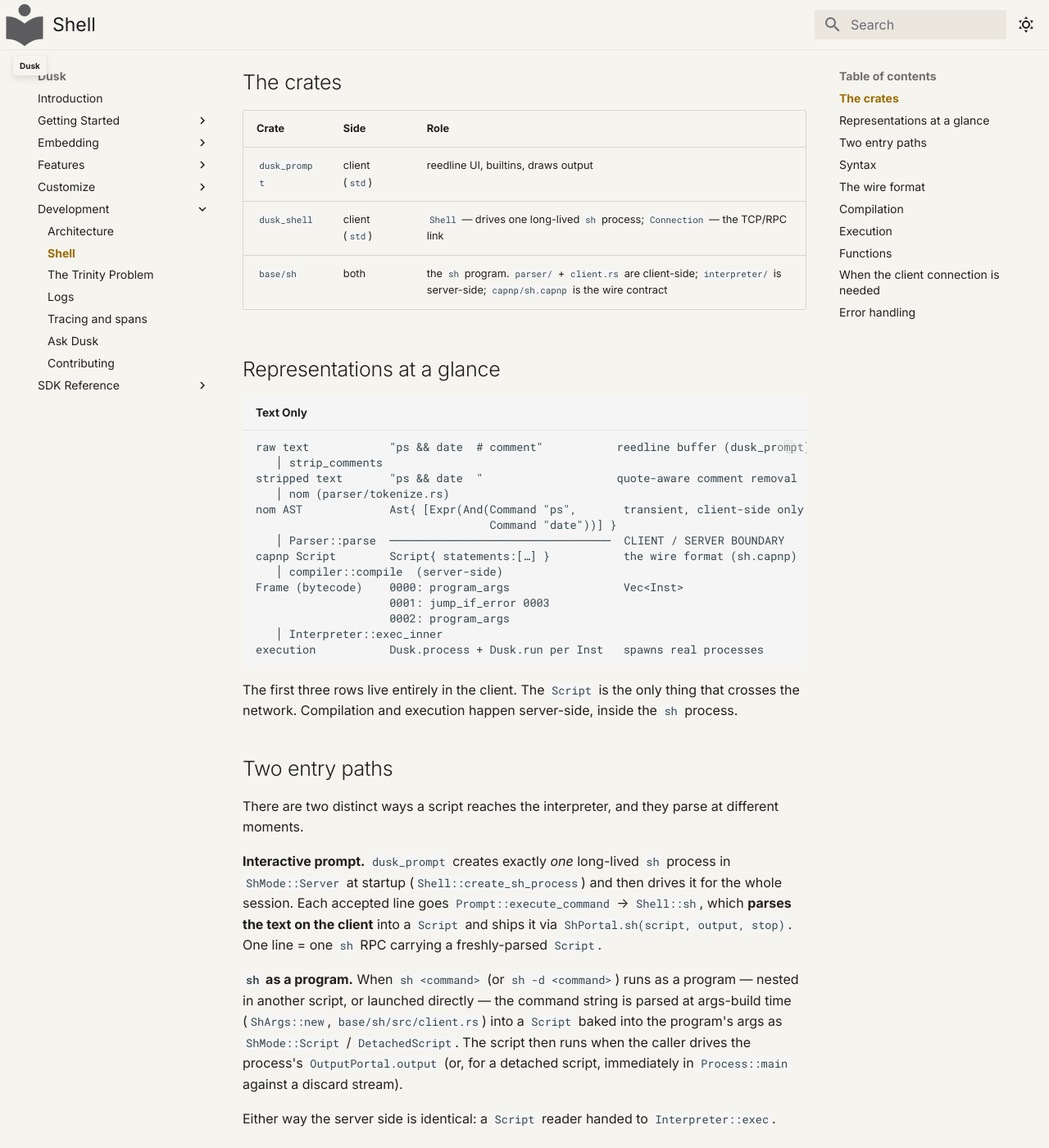
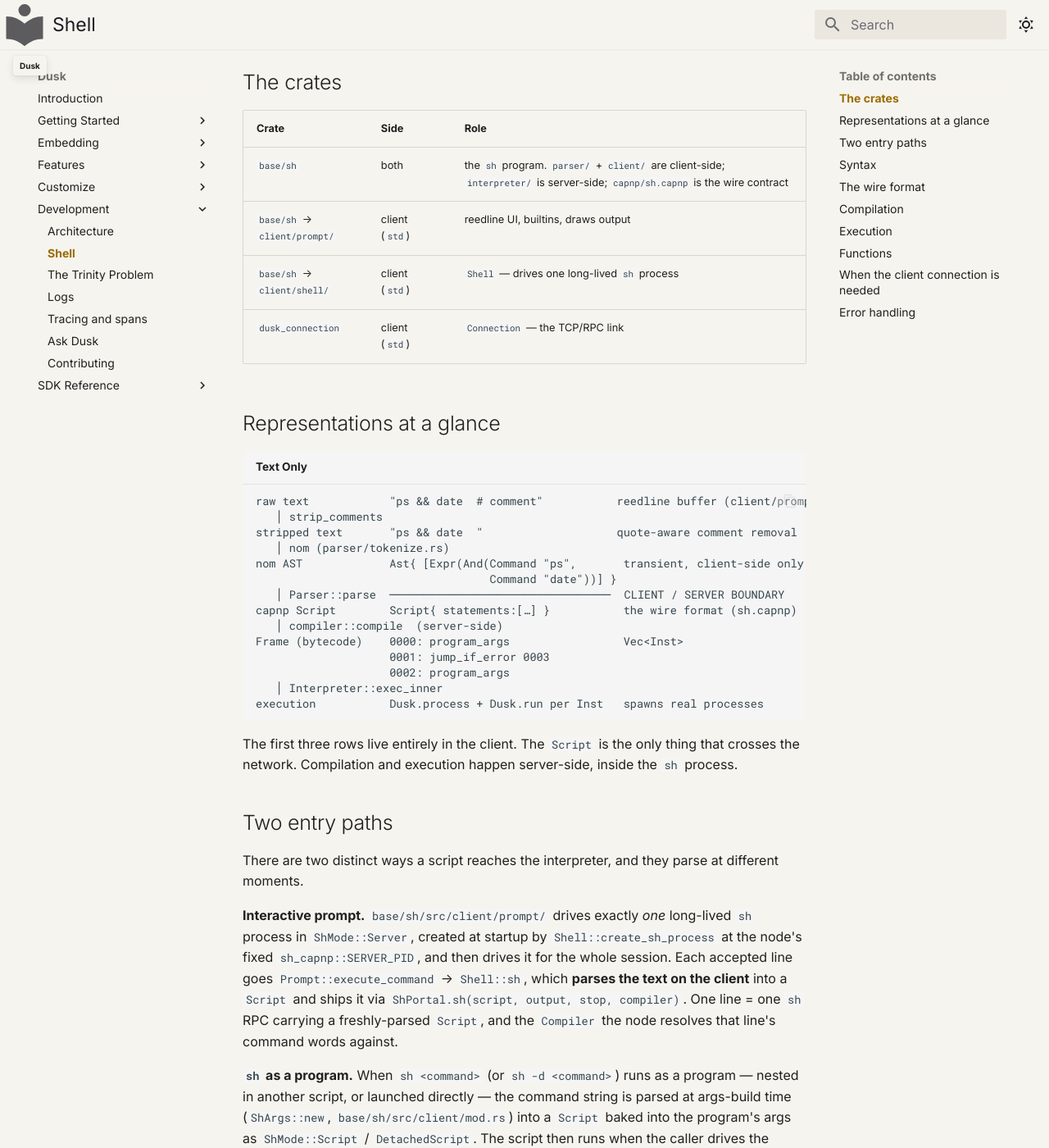
Before and after one commit to tomerze/dusk, an MkDocs documentation site: the page built from docs/docs/development/shell.md, in a window 1280 px wide and 1400 px high, scrolled down 265 px. Shown: the whole window at 82% size. Built offline with MkDocs 1.6.1 and Material for MkDocs 9.7.7, drawn with Linux system fonts in a browser that asks for light colours; comment, search, counter and statistics services are not loaded.

Commit message:
Update docs to say where the shell client lives now
development/shell.md still routed the reader to `dusk_prompt`, `dusk_shell`
and `base/sh/src/client.rs`. None of the three exist: the prompt and the
Shell moved into `base/sh/src/client/`, and the connection is
`dusk_connection`. Anyone following the table went looking for crates that
are gone.

It also now says which process the prompt drives, since that is no longer
whichever one it happened to make.

````diff
--- a/docs/docs/development/shell.md
+++ b/docs/docs/development/shell.md
@@ -11,14 +11,15 @@ travel back.
 
 | Crate | Side | Role |
 |-------|------|------|
-| `dusk_prompt` | client (`std`) | reedline UI, builtins, draws output |
-| `dusk_shell` | client (`std`) | `Shell` — drives one long-lived `sh` process; `Connection` — the TCP/RPC link |
-| `base/sh` | both | the `sh` program. `parser/` + `client.rs` are client-side; `interpreter/` is server-side; `capnp/sh.capnp` is the wire contract |
+| `base/sh` | both | the `sh` program. `parser/` + `client/` are client-side; `interpreter/` is server-side; `capnp/sh.capnp` is the wire contract |
+| `base/sh` → `client/prompt/` | client (`std`) | reedline UI, builtins, draws output |
+| `base/sh` → `client/shell/` | client (`std`) | `Shell` — drives one long-lived `sh` process |
+| `dusk_connection` | client (`std`) | `Connection` — the TCP/RPC link |
 
 ## Representations at a glance
 
 ```
-raw text            "ps && date  # comment"           reedline buffer (dusk_prompt)
+raw text            "ps && date  # comment"           reedline buffer (client/prompt)
    │ strip_comments
 stripped text       "ps && date  "                    quote-aware comment removal
    │ nom (parser/tokenize.rs)
@@ -43,16 +44,18 @@ the `sh` process.
 There are two distinct ways a script reaches the interpreter, and they parse at
 different moments.
 
-**Interactive prompt.** `dusk_prompt` creates exactly *one* long-lived `sh`
-process in `ShMode::Server` at startup (`Shell::create_sh_process`) and then
+**Interactive prompt.** `base/sh/src/client/prompt/` drives exactly *one*
+long-lived `sh` process in `ShMode::Server`, created at startup by
+`Shell::create_sh_process` at the node's fixed `sh_capnp::SERVER_PID`, and then
 drives it for the whole session. Each accepted line goes
 `Prompt::execute_command` → `Shell::sh`, which **parses the text on the client**
-into a `Script` and ships it via `ShPortal.sh(script, output, stop)`. One line =
-one `sh` RPC carrying a freshly-parsed `Script`.
+into a `Script` and ships it via `ShPortal.sh(script, output, stop, compiler)`.
+One line = one `sh` RPC carrying a freshly-parsed `Script`, and the `Compiler`
+the node resolves that line's command words against.
 
 **`sh` as a program.** When `sh <command>` (or `sh -d <command>`) runs as a
 program — nested in another script, or launched directly — the command string is
-parsed at args-build time (`ShArgs::new`, `base/sh/src/client.rs`) into a
+parsed at args-build time (`ShArgs::new`, `base/sh/src/client/mod.rs`) into a
 `Script` baked into the program's args as `ShMode::Script` / `DetachedScript`.
 The script then runs when the caller drives the process's `OutputPortal.output`
 (or, for a detached script, immediately in `Process::main` against a discard
````
